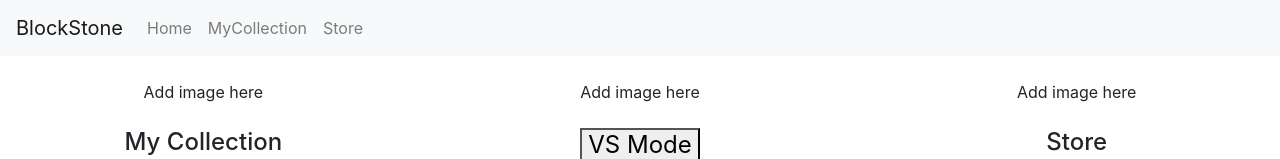
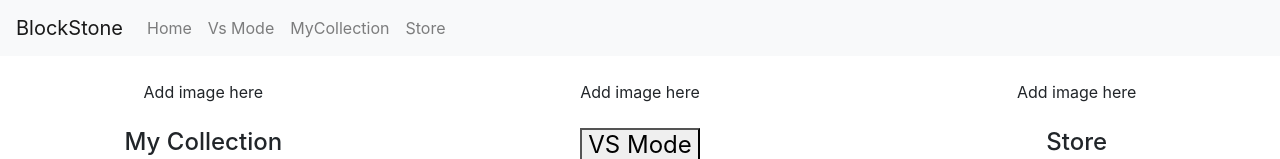
Before and after one commit to heho07/DH2642-ProjectGroup23, a React (Create React App) app: page / in a window 1280 px wide. Shown: the top 159 px of the page. Built offline with nearby package versions, Linux system fonts and the light colour scheme.

Commit message:
ADded routing for navbar

```diff
--- a/src/App.js
+++ b/src/App.js
@@ -1,6 +1,8 @@
 import React, { Component } from "react";
 import { Route } from "react-router-dom";
 import "./App.css";
+import { Link } from "react-router-dom";
+
 
 import StoreDetail from "./StoreDetail/StoreDetail";
 import MyCollection from "./MyCollection/MyCollection";
@@ -30,9 +32,10 @@ class App extends Component {
             </button>
             <div class="collapse navbar-collapse" id="navbarNavAltMarkup">
               <div class="navbar-nav">
-                <a class="nav-item nav-link" href="#">Home <span class="sr-only">(current)</span></a>
-                <a class="nav-item nav-link" href="/MyCollection">MyCollection</a>
-                <a class="nav-item nav-link" href="#">Store</a>
+              <Link to = "/"> <a class="nav-item nav-link" >Home <span class="sr-only">(current)</span></a></Link>
+               <Link to = "/VersusMode"> <a class="nav-item nav-link"> Vs Mode</a></Link>
+               <Link to = "/MyCollection">  <a class="nav-item nav-link">MyCollection</a></Link>
+               <Link to = "/searchScreen"><a class="nav-item nav-link" href="#">Store</a></Link>
               </div>
             </div>
           </nav>
```
